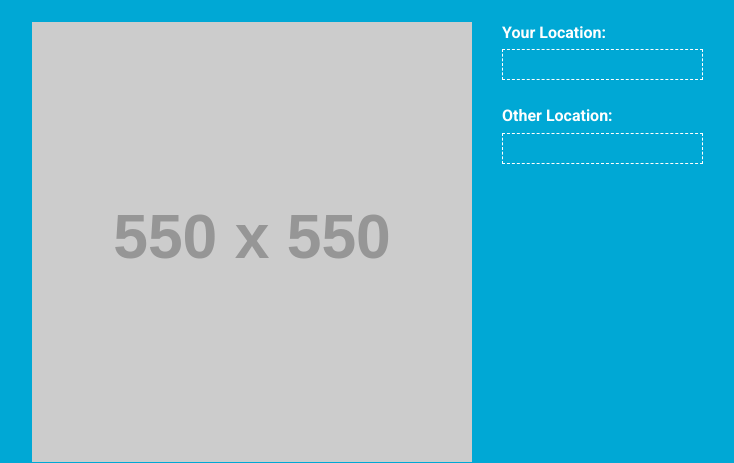
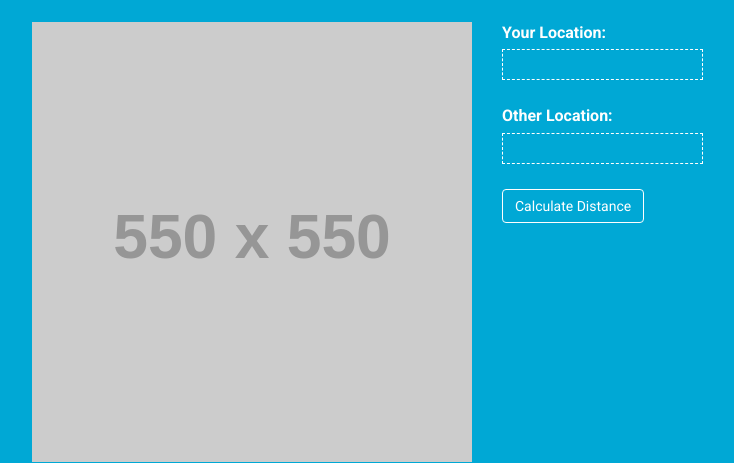
Before and after one commit to coderste/GoughChallenge, a WordPress theme: template themes/template/front-page.php in a window 1280 px wide. Shown: the part 69-532 px from the top of the page, without its empty margins (153-887 px from the left). Run offline with PHP 8.4 and a stand-in for WordPress, Linux system fonts and the light colour scheme; the site name, menu and one post (Sample post) are stand-ins, and other content is empty; grey boxes labelled with a size stand in for pictures from a placeholder-image service; some libraries are stand-ins or nearby versions.

Commit message:
Finished layout of front-end
- Added submit button

```diff
--- a/themes/template/front-page.php
+++ b/themes/template/front-page.php
@@ -19,6 +19,9 @@ get_header(); ?>
                 <label for="other_location">Other Location: </label>
                 <input type="text" name="other_location" />
             </div>
+            <div class="submit-wrap">
+                <button type="submit" class="btn btn-submit">Calculate Distance</button>
+            </div>
         </div>
     </div>
 
--- a/themes/template/style.css
+++ b/themes/template/style.css
@@ -88,10 +88,7 @@ header#site-header h1::after {
 | =Location
 |---------------------
 */
-div.location-distance div.user-input div.input-wrap:first-of-type {
-    margin-bottom: 25px;
-}
-
+div.location-distance div.user-input div.input-wrap { margin-bottom: 25px; }
 div.location-distance div.user-input div.input-wrap label {
     display: block;
     color: #fefefe;
@@ -108,6 +105,19 @@ div.location-distance div.user-input div.input-wrap input:hover,
 div.location-distance div.user-input div.input-wrap input:focus {
     border: 1px solid #fefefe;
     outline: 0;
+}
+
+div.location-distance div.user-input div.submit-wrap button.btn {
+    border: 1px solid #fefefe;
+    background-color: transparent;
+    color: #fefefe;
+    transition: all .5s ease;
+}
+
+div.location-distance div.user-input div.submit-wrap button.btn:hover,
+div.location-distance div.user-input div.submit-wrap button.btn:focus {
+    background-color: #fefefe;
+    color: #00a8d5;
 }
 
 /**
```
